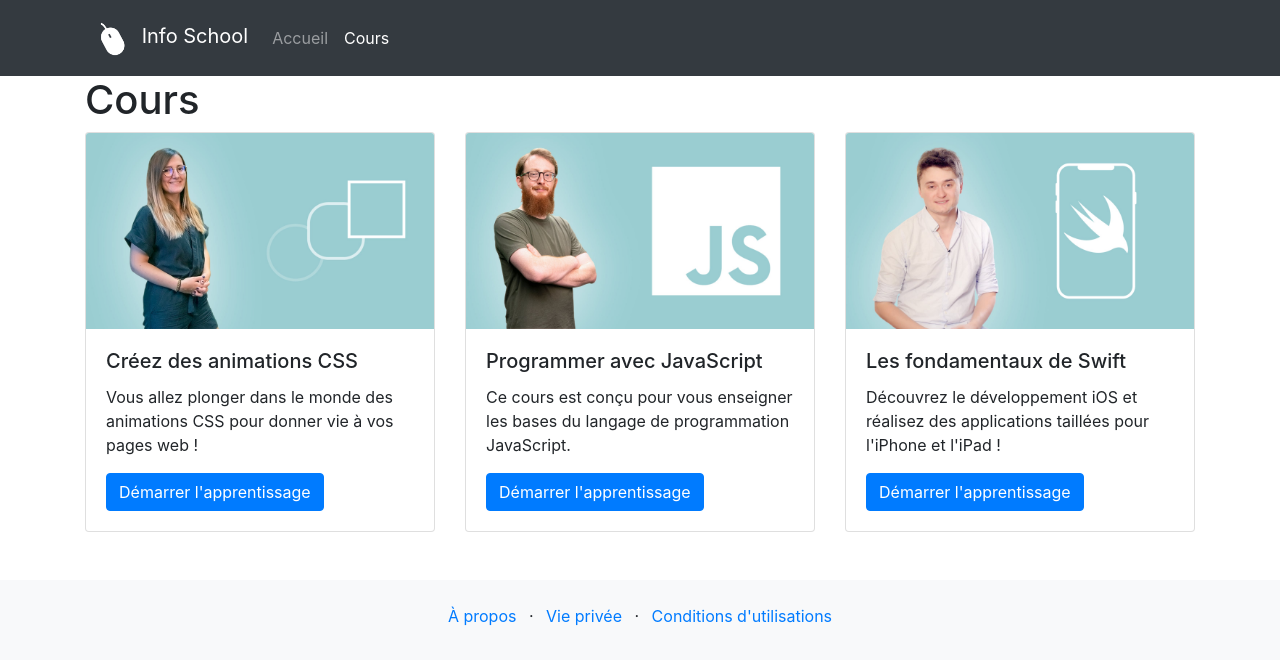
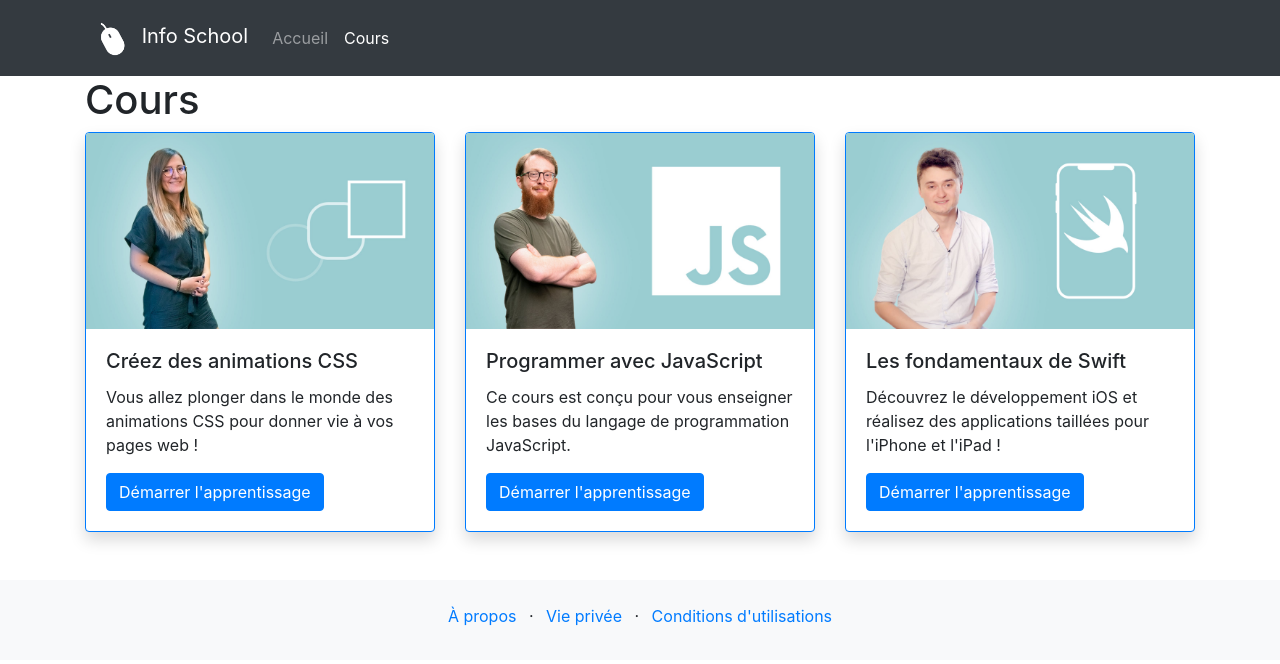
Before and after one commit to rodriguezny/info_school, a website: page lessons.html in a window 1280 px wide. Drawn offline with nearby package versions, Linux system fonts and the light colour scheme.

Commit message:
[ENH] Add border and shadow to  courses page cards

```diff
--- a/lessons.html
+++ b/lessons.html
@@ -49,7 +49,7 @@
     </div>
     <div class="row">
       <div class="col-12 col-lg-4">
-        <div class="card mb-4 mb-lg-0">
+        <div class="card mb-4 mb-lg-0 border-primary shadow">
           <img src="images/lessons/css.jpeg" alt="Animations CSS modernes" class="card-img-top">
           <div class="card-body">
             <h5 class="card-title">Créez des animations CSS</h5>
@@ -59,7 +59,7 @@
         </div>
       </div>
       <div class="col-12 col-lg-4">
-        <div class="card mb-4 mb-lg-0">
+        <div class="card mb-4 mb-lg-0 border-primary shadow">
           <img src="images/lessons/js.jpeg" alt="Programmation JavaScript" class="card-img-top">
           <div class="card-body">
             <h5 class="card-title">Programmer avec JavaScript</h5>
@@ -69,7 +69,7 @@
         </div>
       </div>
       <div class="col-12 col-lg-4">
-        <div class="card mb-4 mb-lg-0">
+        <div class="card mb-4 mb-lg-0 border-primary shadow">
           <img src="images/lessons/swift.jpeg" alt="Programmation Swift" class="card-img-top">
           <div class="card-body">
             <h5 class="card-title">Les fondamentaux de Swift</h5>
```
